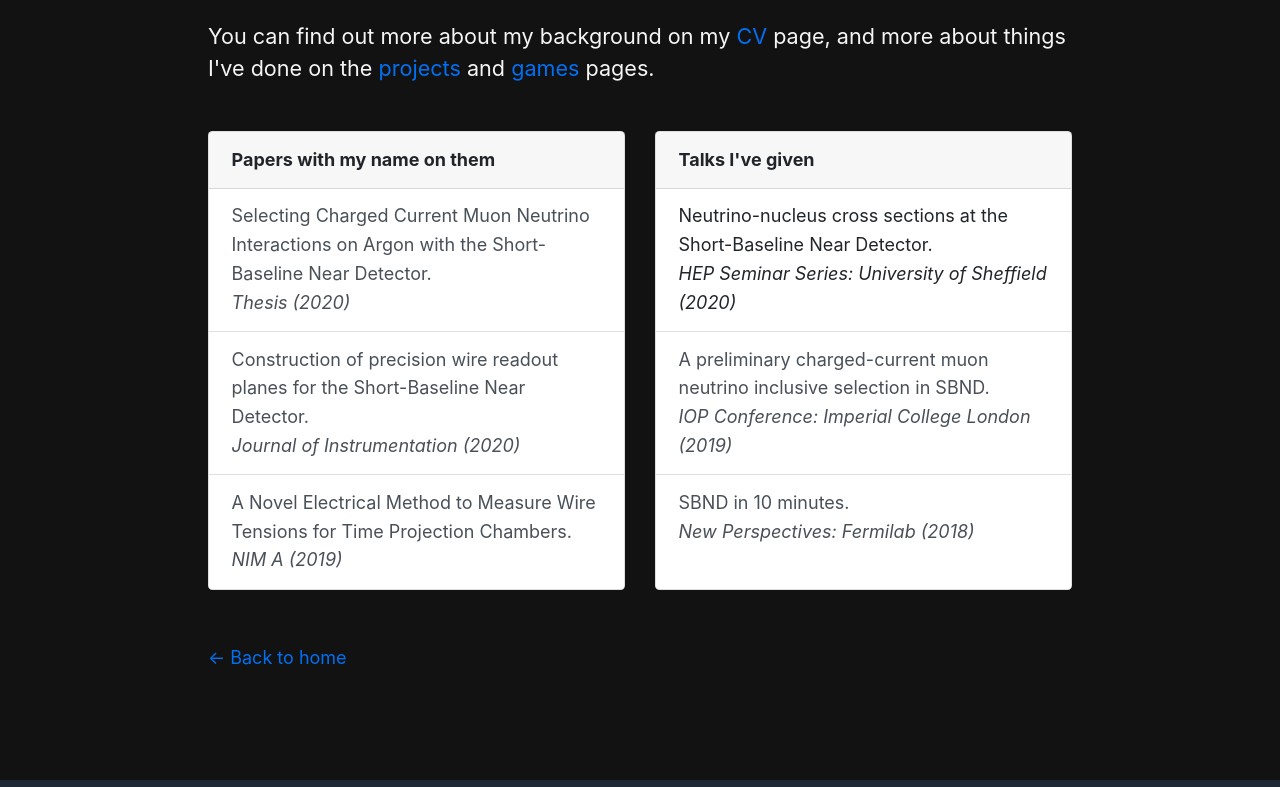
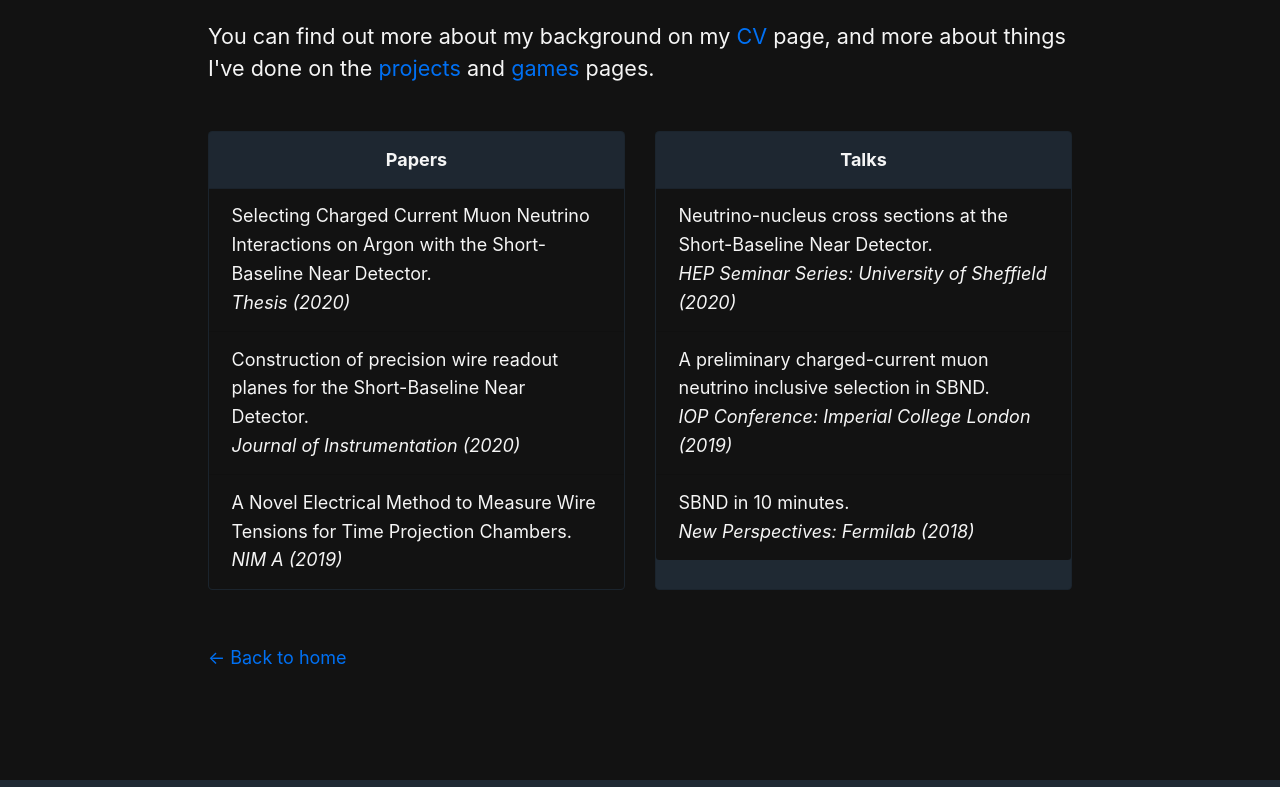
Before and after one commit to tgrbrooks/tgrbrooks-nextjs, a Next.js app: page /about in a window 1280 px wide. Shown: the part 762-1549 px from the top of the page. Built offline with nearby package versions, Linux system fonts and the light colour scheme.

Commit message:
Dark mode for about page

```diff
--- a/pages/about.js
+++ b/pages/about.js
@@ -1,6 +1,7 @@
 import Head from 'next/head'
 import Link from 'next/link'
 import utilStyles from '../styles/utils.module.scss'
+import styles from '../styles/layout.module.scss'
 import PageLayout from '../components/PageLayout.js'
 import Card from 'react-bootstrap/Card'
 import CardDeck from 'react-bootstrap/CardDeck'
@@ -22,20 +23,20 @@ export default function About() {
       </section>
       <br/>
       <CardDeck>
-        <Card style={{ width: '18rem' }}>
-          <Card.Header><b>Papers with my name on them</b></Card.Header>
+        <Card className={styles.card}>
+          <Card.Header className={styles.cardHeader}><b>Papers</b></Card.Header>
           <ListGroup variant="flush">
-            <ListGroup.Item action href="http://etheses.whiterose.ac.uk/28046/">Selecting Charged Current Muon Neutrino Interactions on Argon with the Short-Baseline Near Detector.<br/><i>Thesis (2020)</i></ListGroup.Item>
-            <ListGroup.Item action href="https://iopscience.iop.org/article/10.1088/1748-0221/15/06/P06033">Construction of precision wire readout planes for the Short-Baseline Near Detector.<br/><i>Journal of Instrumentation (2020)</i></ListGroup.Item>
-            <ListGroup.Item action href="https://arxiv.org/abs/1804.05941v2">A Novel Electrical Method to Measure Wire Tensions for Time Projection Chambers.<br/><i>NIM A (2019)</i></ListGroup.Item>
+            <ListGroup.Item action href="http://etheses.whiterose.ac.uk/28046/" className={styles.cardBody}>Selecting Charged Current Muon Neutrino Interactions on Argon with the Short-Baseline Near Detector.<br/><i>Thesis (2020)</i></ListGroup.Item>
+            <ListGroup.Item action href="https://iopscience.iop.org/article/10.1088/1748-0221/15/06/P06033" className={styles.cardBody}>Construction of precision wire readout planes for the Short-Baseline Near Detector.<br/><i>Journal of Instrumentation (2020)</i></ListGroup.Item>
+            <ListGroup.Item action href="https://arxiv.org/abs/1804.05941v2" className={styles.cardBody}>A Novel Electrical Method to Measure Wire Tensions for Time Projection Chambers.<br/><i>NIM A (2019)</i></ListGroup.Item>
           </ListGroup>
         </Card>
-        <Card style={{ width: '18rem' }}>
-          <Card.Header><b>Talks I've given</b></Card.Header>
+        <Card className={styles.card}>
+          <Card.Header className={styles.cardHeader}><b>Talks</b></Card.Header>
           <ListGroup variant="flush">
-            <ListGroup.Item>Neutrino-nucleus cross sections at the Short-Baseline Near Detector.<br/><i>HEP Seminar Series: University of Sheffield (2020)</i></ListGroup.Item>
-            <ListGroup.Item action href="https://indico.cern.ch/event/797094/contributions/3367773/">A preliminary charged-current muon neutrino inclusive selection in SBND.<br/><i>IOP Conference: Imperial College London (2019)</i></ListGroup.Item>
-            <ListGroup.Item action href="https://indico.fnal.gov/event/16384/contributions/37237/">SBND in 10 minutes.<br/><i>New Perspectives: Fermilab (2018)</i></ListGroup.Item>
+            <ListGroup.Item className={styles.cardBody}>Neutrino-nucleus cross sections at the Short-Baseline Near Detector.<br/><i>HEP Seminar Series: University of Sheffield (2020)</i></ListGroup.Item>
+            <ListGroup.Item action href="https://indico.cern.ch/event/797094/contributions/3367773/" className={styles.cardBody}>A preliminary charged-current muon neutrino inclusive selection in SBND.<br/><i>IOP Conference: Imperial College London (2019)</i></ListGroup.Item>
+            <ListGroup.Item action href="https://indico.fnal.gov/event/16384/contributions/37237/" className={styles.cardBody}>SBND in 10 minutes.<br/><i>New Perspectives: Fermilab (2018)</i></ListGroup.Item>
           </ListGroup>
         </Card>
       </CardDeck>
--- a/pages/blog.js
+++ b/pages/blog.js
@@ -1,7 +1,6 @@
 import Head from 'next/head'
 import Link from 'next/link'
 import utilStyles from '../styles/utils.module.scss'
-import { siteTitle } from '../components/Layout.js'
 import PageLayout from '../components/PageLayout.js'
 import Date from '../components/Date.js'
 import { getSortedPostsData } from '../utils/posts.js'
@@ -19,7 +18,7 @@ export default function Blog({ allPostsData }) {
   return (
     <PageLayout home title="Blog" type={1}>
       <Head>
-        <title>{siteTitle}</title>
+        <title>Blog | Tom Brooks</title>
       </Head>
       <section className={`${utilStyles.headingMd} ${utilStyles.padding1px}`}>
         <ul className={utilStyles.list}>
--- a/styles/layout.module.scss
+++ b/styles/layout.module.scss
@@ -37,3 +37,22 @@
   .navbar {
     background-color: $header-color;
   }
+
+  .card {
+    width: 18rem;
+    background-color: $header-color;
+  }
+
+  .cardHeader {
+    text-align: center;
+    color: $text-color;
+  }
+
+  .cardBody {
+    background-color: $background-color;
+    color: $text-color;
+  }
+  .cardBody:hover {
+    background-color: $header-color;
+    color: $text-color;
+  }
```
